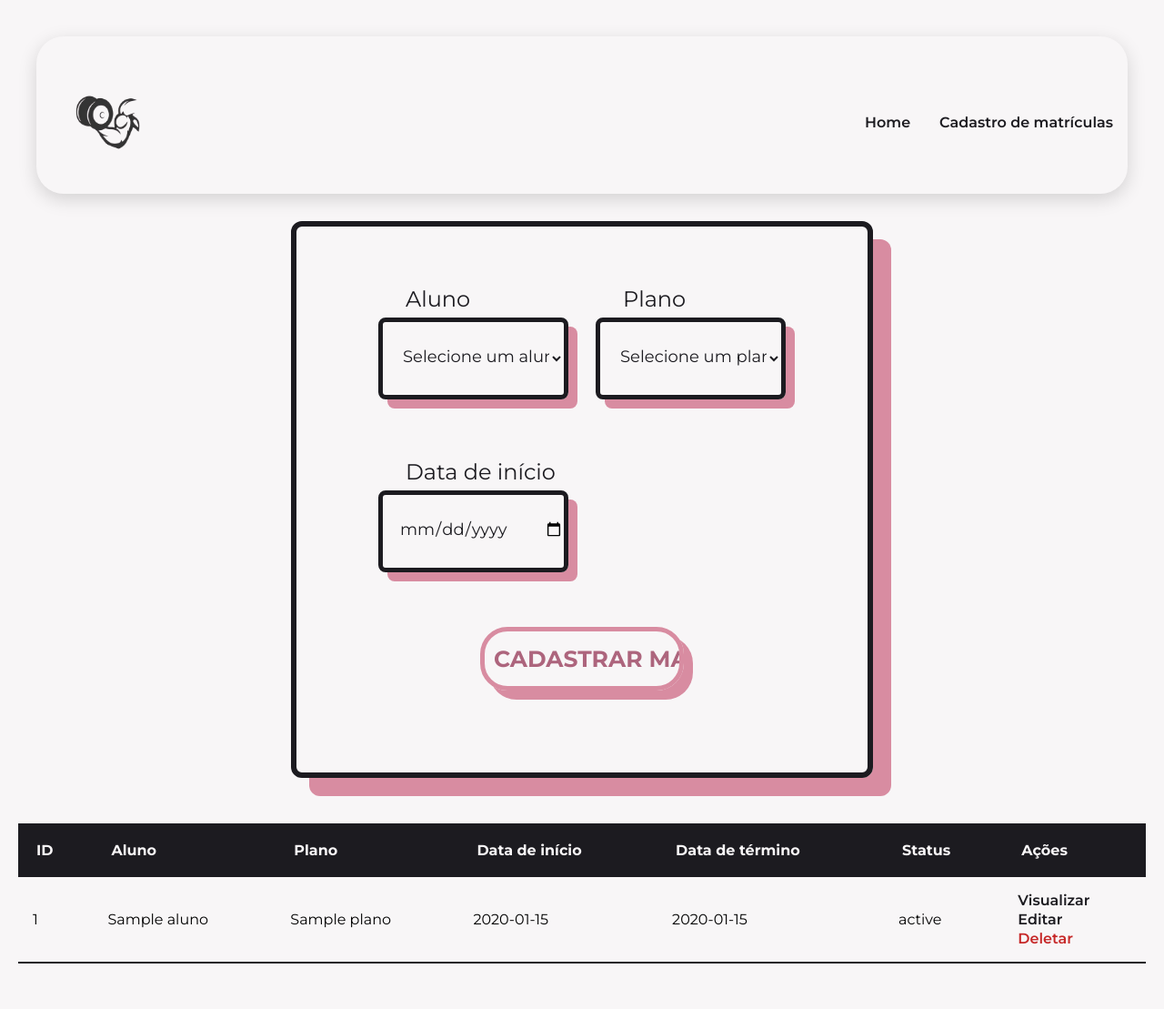
After one commit to Rats-Devs/CRUD-ACADEMIA, a PHP site: page /matriculas/cadastro.php in a window 1280 px wide. The commit adds this page. Shown: the whole page at 91% size. Run offline with PHP 8.4, Linux system fonts and the light colour scheme; tables that the repository leaves empty hold one stand-in row (values such as "Sample post").

Commit message:
Finaliza o CRUD de matrículas

```diff
--- a/alunos/cadastro.php
+++ b/alunos/cadastro.php
@@ -70,7 +70,7 @@
     <div class="coluna">
       <div class="form-group">
         <label>CPF aluno</label>
-        <input type="text" id="cpf" name="cpf_aluno" placeholder="Digite o CPF do aluno" maxlenght="14" required>
+        <input type="text" id="cpf" name="cpf_aluno" placeholder="Digite o CPF do aluno" maxlength="14" required>
       </div>
     </div>
 
@@ -84,7 +84,7 @@
     <div class="coluna">
       <div class="form-group">
         <label>Telefone do aluno</label>
-        <input type="tel" id="telefone" name="telefone_aluno" placeholder="ex: (11) 99999-9999" maxlenght="15" required>
+        <input type="tel" id="telefone" name="telefone_aluno" placeholder="ex: (11) 99999-9999" maxlength="15" required>
       </div>
     </div>
 
--- /dev/null
+++ b/matriculas/cadastro.php
@@ -0,0 +1,200 @@
+<?php
+    require_once "../conexao.php";/*quando precisamos acessar o banco utilizamos isso e a variável $conexao permite executar comandos no banco*/
+
+    $sql_alunos = "SELECT * FROM ALUNO";
+    $resultado_alunos = $conexao->query($sql_alunos);
+
+    $sql_planos = "SELECT * FROM PLANO";
+    $resultado_planos = $conexao->query($sql_planos);
+
+    /*READERS, mostram os selects*/
+    /*
+      Temos duas consultas, cada um com sua própria variavel
+      Não sobrescrevemos o resultado dos alunos ao buscar os planos
+      Usaremos $resultado_alunos para preencher a seleção de alunos e $resultado_planos para a seleção de planos
+    */
+
+    $sql_matriculas = "SELECT MATRICULA.*, ALUNO.NOME_ALUNO, PLANO.NOME_PLANO
+    FROM MATRICULA
+    INNER JOIN ALUNO ON MATRICULA.ID_ALUNO_FK = ALUNO.ID_ALUNO
+    INNER JOIN PLANO ON MATRICULA.ID_PLANO_FK = PLANO.ID_PLANO";
+
+    /*busca as matriculas junto com os nomes dos alunos e planos relaciondados*/
+
+$resultado_matriculas = $conexao->query($sql_matriculas);
+
+$resultado_matriculas = $conexao->query($sql_matriculas);
+
+  if ($_SERVER["REQUEST_METHOD"] == "POST"){
+
+    $idAluno = $_POST["id_aluno_fk"];
+    $idPlano = $_POST["id_plano_fk"];
+    $dataInicio = $_POST["data_inicio"];
+    /*recebem os dado enviado pelo formulário nos campos e atribui a variável $nome, $cpf etc*/
+
+    $sql = "SELECT DURACAO_PLANO FROM PLANO
+    WHERE ID_PLANO = ?";
+
+    $stmt = $conexao->prepare($sql);
+
+    $stmt->bind_param("i", $idPlano);
+
+    $stmt->execute();
+
+    $resultado = $stmt->get_result();/*resultado da consulta*/
+    $linha = $resultado->fetch_assoc();/*transforma a linha retornada em um array associativo, permitindo acessar a coluna pelo nome*/
+
+    $duracaoPlano = $linha["DURACAO_PLANO"];/*pega a duração do plano no banco e armazena em uma variável PHP para poder usar depois*/
+
+    $dataFim = new DateTime($dataInicio);/*cria a data inicial para o cálculo*/
+    $dataFim->modify("+$duracaoPlano days");/*adiciona a duração do plano*/
+    $dataFim = $dataFim->format("Y-m-d");/*formata a data em uma string*/
+    /*calculo da data de término da matrícula*/
+
+    $sql = "INSERT INTO MATRICULA
+    (ID_ALUNO_FK, ID_PLANO_FK, DATA_INICIO, DATA_FIM)
+    VALUES (?, ?, ?, ?)"; /*os ? são espaços reservados para os valores*/
+
+    $stmt = $conexao->prepare($sql);
+
+    $stmt->bind_param("iiss", $idAluno, $idPlano, $dataInicio, $dataFim);
+    /*esse comando liga as variáveis aos "?" e iiss = inteiro, inteiro, string, string*/
+
+    $stmt->execute();/*executa o insert*/
+
+    header("Location: cadastro.php");/*redireciona o usuário novamente para o cadastro*/
+    exit;/*para a execução*/
+  }
+?>
+
+<!DOCTYPE html>
+<html>
+  <head>
+    <meta charset="UTF-8">
+    <meta name="viewport" content="width=device-width, initial-scale=1">
+
+    <link href="../css/cadastro-css.css" rel="stylesheet">
+
+    <title>Cadastro</title>
+  </head>
+  <body>
+    <nav>
+        <div class="nav_header">
+            <div class="nav_logo">
+              <a href="../index.php">
+                <img src="../assets/gym.png" alt="logo" class="gym-logo">
+              </a>
+            </div>
+          </div>
+
+        <ul class="nav_link" id="nav-links">
+            <li><a href="../index.php">Home</a></li>
+            <li><a href="cadastro.php">Cadastro de matrículas</a></li>
+        </ul>
+    </nav>
+
+<form method="POST">
+    <div class="card">
+        <div class="linha">
+
+            <div class="coluna">
+                <div class="form-group">
+                    <label>Aluno</label>
+
+                    <select name="id_aluno_fk" required>
+                        <option value="">Selecione um aluno</option>
+
+                        <?php while ($aluno = $resultado_alunos->fetch_assoc()) { ?>
+                            <option value="<?php echo $aluno["ID_ALUNO"]; ?>">
+                                <?php echo htmlspecialchars($aluno["NOME_ALUNO"]); ?>
+                            </option>
+                        <?php } ?>
+                    </select>
+<!--
+  A consulta que traz os alunos do banco de dados ficou guardada em $resultado_alunos
+  fetch_assoc transforma a linha em um array associativo que permite acessar as colunas pelos nomes
+-->
+                </div>
+            </div>
+
+            <div class="coluna">
+                <div class="form-group">
+                    <label>Plano</label>
+
+                    <select name="id_plano_fk" required>
+                        <option value="">Selecione um plano</option>
+
+                        <?php while ($plano = $resultado_planos->fetch_assoc()) { ?>
+                            <option value="<?php echo $plano["ID_PLANO"]; ?>">
+                                <?php echo htmlspecialchars($plano["NOME_PLANO"]); ?>
+                            </option>
+                        <?php } ?>
+                    </select>
+<!--
+  A consulta que traz os planos do banco de dados ficou guardada em $resultado_planos
+  fetch_assoc() transforma cada linha em um array associativo que permite acessar as colunas pelos nomes
+-->
+                </div>
+            </div>
+
+            <div class="coluna">
+                <div class="form-group">
+                    <label>Data de início</label>
+
+                    <input type="date" name="data_inicio" required>
+                </div>
+            </div>
+
+            <div class="coluna">
+                <input type="submit" value="Cadastrar Matrícula">
+            </div>
+
+        </div>
+    </div>
+</form>
+
+<div class="tabela-wrapper">
+    <table class="table-content">
+        <thead>
+            <tr class="table-header-row">
+                <th class="table-th">ID</th>
+                <th class="table-th">Aluno</th>
+                <th class="table-th">Plano</th>
+                <th class="table-th">Data de início</th>
+                <th class="table-th">Data de término</th>
+                <th class="table-th">Status</th>
+                <th class="table-th">Ações</th>
+            </tr>
+        </thead>
+
+        <tbody>
+            <?php if ($resultado_matriculas->num_rows > 0) {
+                while ($linha = $resultado_matriculas->fetch_assoc()) { ?>
+                    <tr class="table-data-row">
+                        <td class="table-td"><?php echo $linha["ID_MATRICULA"]; ?></td>
+                        <td class="table-td"><?php echo htmlspecialchars($linha["NOME_ALUNO"]); ?></td>
+                        <td class="table-td"><?php echo htmlspecialchars($linha["NOME_PLANO"]); ?></td>
+                        <td class="table-td"><?php echo $linha["DATA_INICIO"]; ?></td>
+                        <td class="table-td"><?php echo $linha["DATA_FIM"]; ?></td>
+                        <td class="table-td"><?php echo htmlspecialchars($linha["STATUS_MATRICULA"]); ?></td>
+
+                        <td class="table-td">
+                            <div class="actions-container">
+                                <a href="visualizar.php?id=<?php echo $linha["ID_MATRICULA"]; ?>" class="action-link">Visualizar</a>
+                                <a href="editar.php?id=<?php echo $linha["ID_MATRICULA"]; ?>" class="action-link">Editar</a>
+                                <a href="deletar.php?id=<?php echo $linha["ID_MATRICULA"]; ?>" class="action-link delete-link" onclick="return confirm('Deseja excluir?')">Deletar</a>
+                            </div>
+                        </td>
+                    </tr>
+                <?php }
+            } else { ?>
+                <tr>
+                    <td colspan="7" class="mensagem-vazio">Nenhuma matrícula cadastrada.</td>
+                </tr>
+            <?php } ?>
+        </tbody>
+    </table>
+</div>
+
+</body>
+</html>
--- a/planos/visualizar.php
+++ b/planos/visualizar.php
@@ -77,7 +77,9 @@ if (!$plano) {
 
     </div>
 
-    <a href="cadastro.php">Voltar</a>
+            <div class="btn-voltar">
+                <a href="cadastro.php" class="botao-voltar">Volte para os cadastros</a>
+            </div>
 
 </div>
 </header>
```
Also changed, not shown: matriculas/deletar.php (added, +43 -0 lines), matriculas/editar.php (added, +168 -0 lines), matriculas/visualizar.php (added, +93 -0 lines), planos/cadastro.php (+5 -4 lines), 1 other file.
